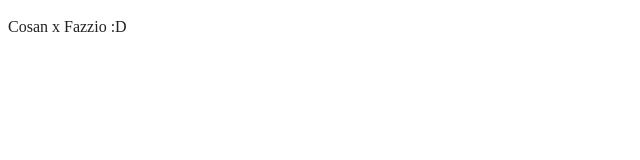
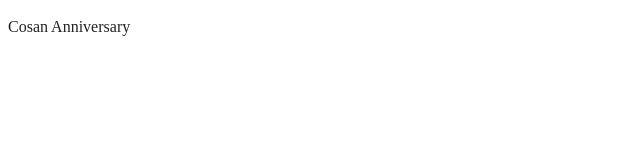
Before and after one commit to tyanyaw/cosan-anniversary, a website built with webpack: page index.html in a window 1280 px wide. Shown: the full height of the page, 0-640 px from the left. Built offline with nearby package versions, Linux system fonts and the light colour scheme.

Commit message:
Update index.html

```diff
--- a/index.html
+++ b/index.html
@@ -24,7 +24,7 @@
 <body>
 
   <!-- Add your site or application content here -->
-  <p>Cosan x Fazzio :D</p>
+  <p>Cosan Anniversary</p>
   <script src="js/app.js"></script>
 
 </body>
```
